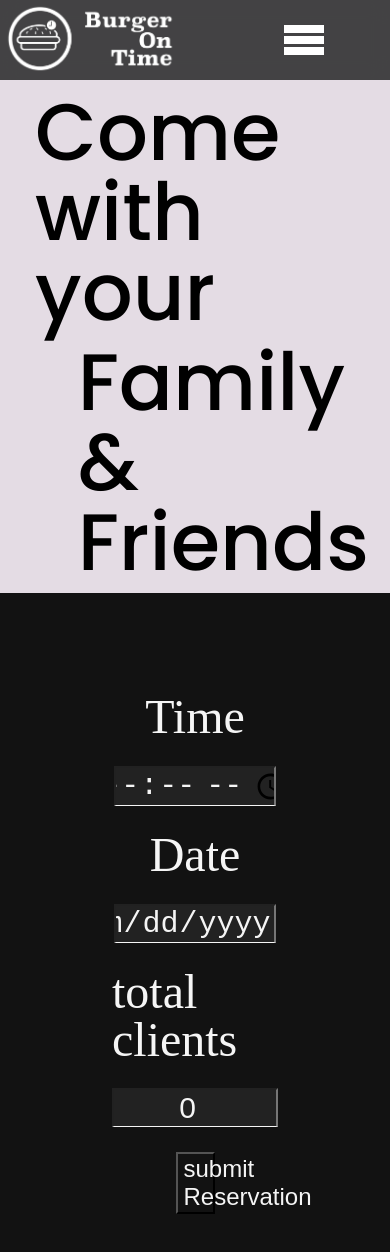
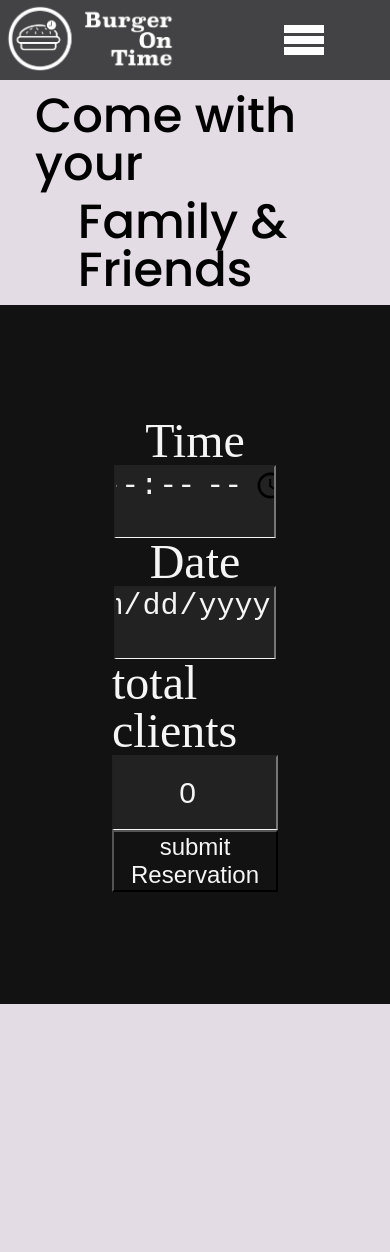
Before and after one commit to pourgosh/Project-Reastaurant-App-Frontend, a React (Vite) app: page /make-reservation in a window 390 px wide. Shown: the top 1252 px of the page. After the commit the page ends 1004 px from the top, so only its background shows below. Built offline with nearby package versions, Linux system fonts and the light colour scheme; no server answers; a web font is replaced by a local one.

Commit message:
responsive reservation page

```diff
--- a/src/pages/ReservationPage/reservationPage.css
+++ b/src/pages/ReservationPage/reservationPage.css
@@ -3,13 +3,15 @@
   min-height: 15dvh;
   display: flex;
   flex-direction: column;
+  align-items: flex-start;
+  justify-content: center;
   gap: 10px;
 }
 .headerBottomText {
   padding-left: 12%;
 }
 .headerContainer p {
-  font-size: 5rem;
+  font-size: 3rem;
   font-family: "Poppins", sans-serif;
   font-weight: 500;
   font-style: normal;
@@ -37,7 +39,7 @@
   font-style: normal;
 }
 .reservationInput {
-  height: 50%;
+  height: 70px;
   font-size: 30px;
   border: "none";
   background-color: #ffffff11;
@@ -53,8 +55,12 @@
 }
 .formReservations button {
   background-color: #121212;
-  width: 10dvw;
-  height: 22dvh;
+  min-height: 5dvh;
   color: whitesmoke;
   font-size: 1.5rem;
 }
+@media (min-width: 1300px) {
+  .headerContainer p {
+    font-size: 5rem;
+  }
+}
```
